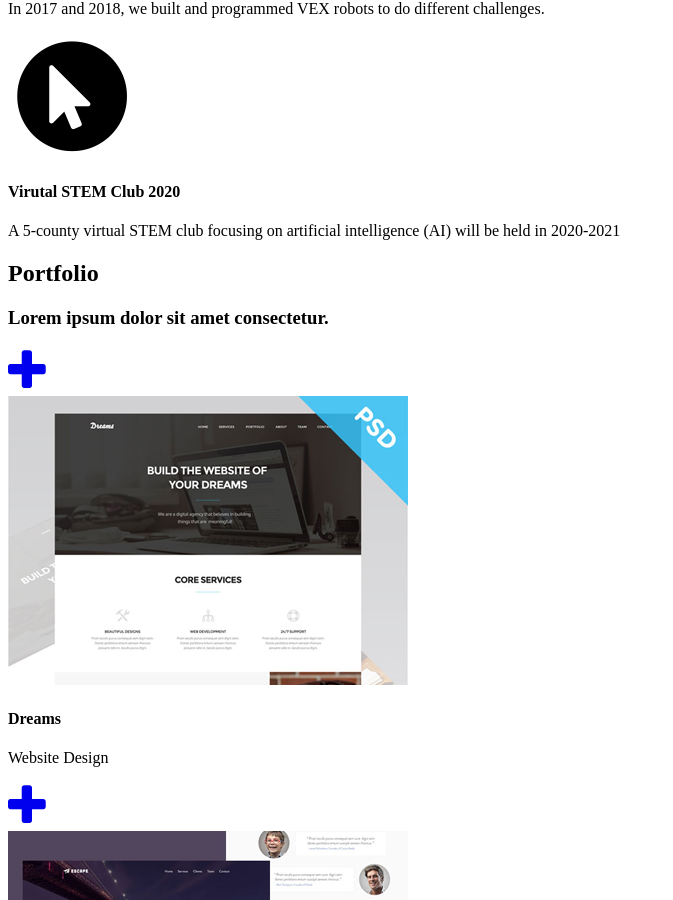
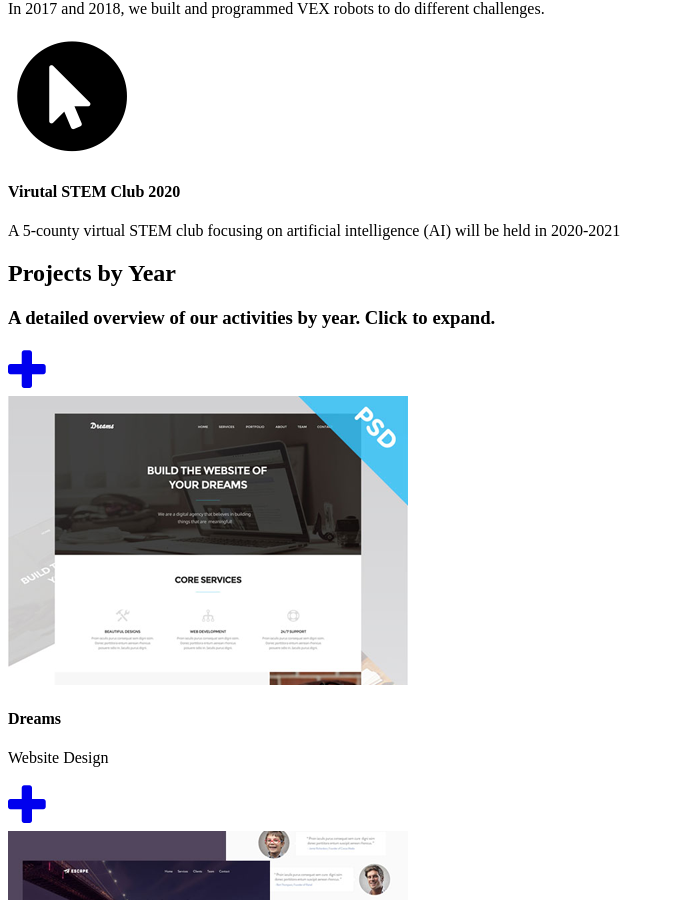
Before and after one commit to 4Hjccc/4Hjccc.github.io, a Jekyll site: the page built from index.html, in a window 1280 px wide and 900 px high, scrolled down 706 px. Shown: the whole window, without its empty margins (0-673 px from the left). Built offline with Jekyll 4.4.1, drawn with Linux system fonts in a browser that asks for light colours; some web fonts are replaced.

Commit message:
changed some text

```diff
--- a/_includes/portfolio_grid.html
+++ b/_includes/portfolio_grid.html
@@ -3,8 +3,8 @@
         <div class="container">
             <div class="row">
                 <div class="col-lg-12 text-center">
-                    <h2 class="section-heading">Portfolio</h2>
-                    <h3 class="section-subheading text-muted">Lorem ipsum dolor sit amet consectetur.</h3>
+                    <h2 class="section-heading">Projects by Year</h2>
+                    <h3 class="section-subheading text-muted">A detailed overview of our activities by year. Click to expand.</h3>
                 </div>
             </div>
             <div class="row">
```
